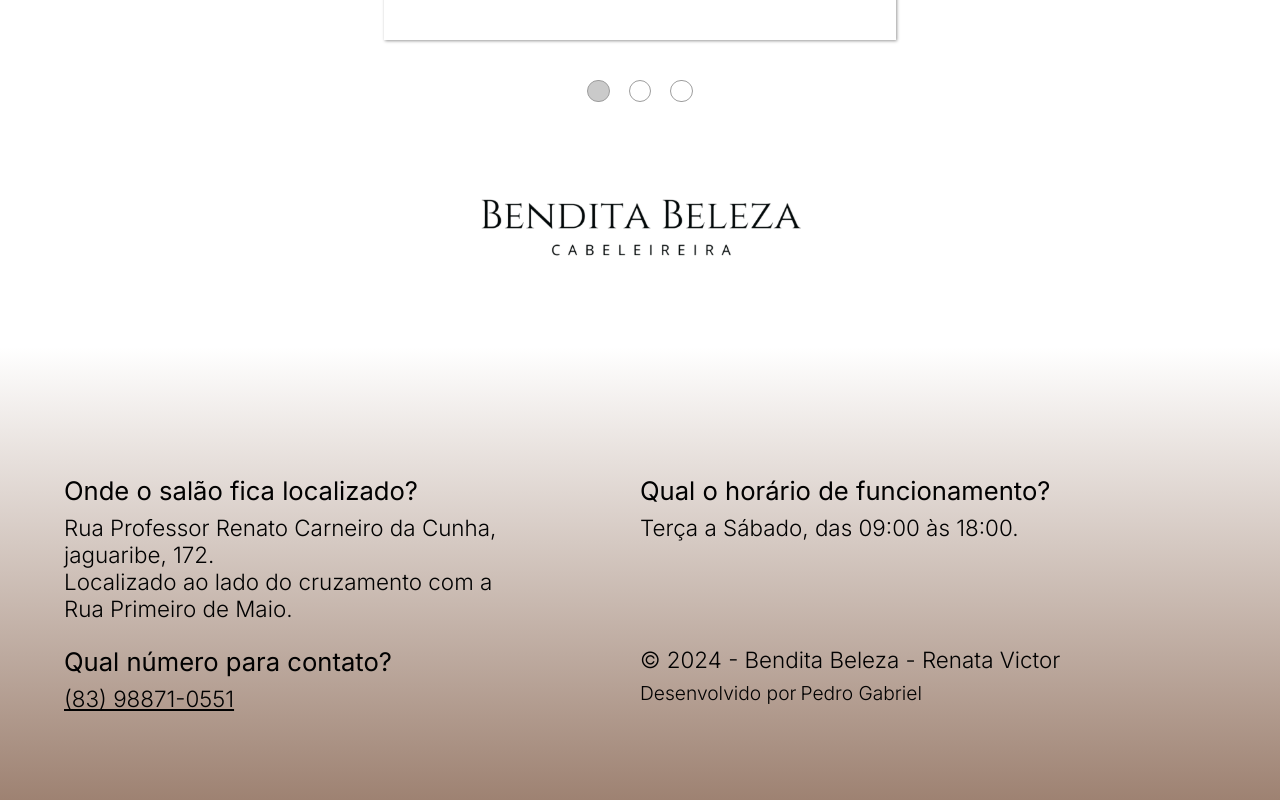
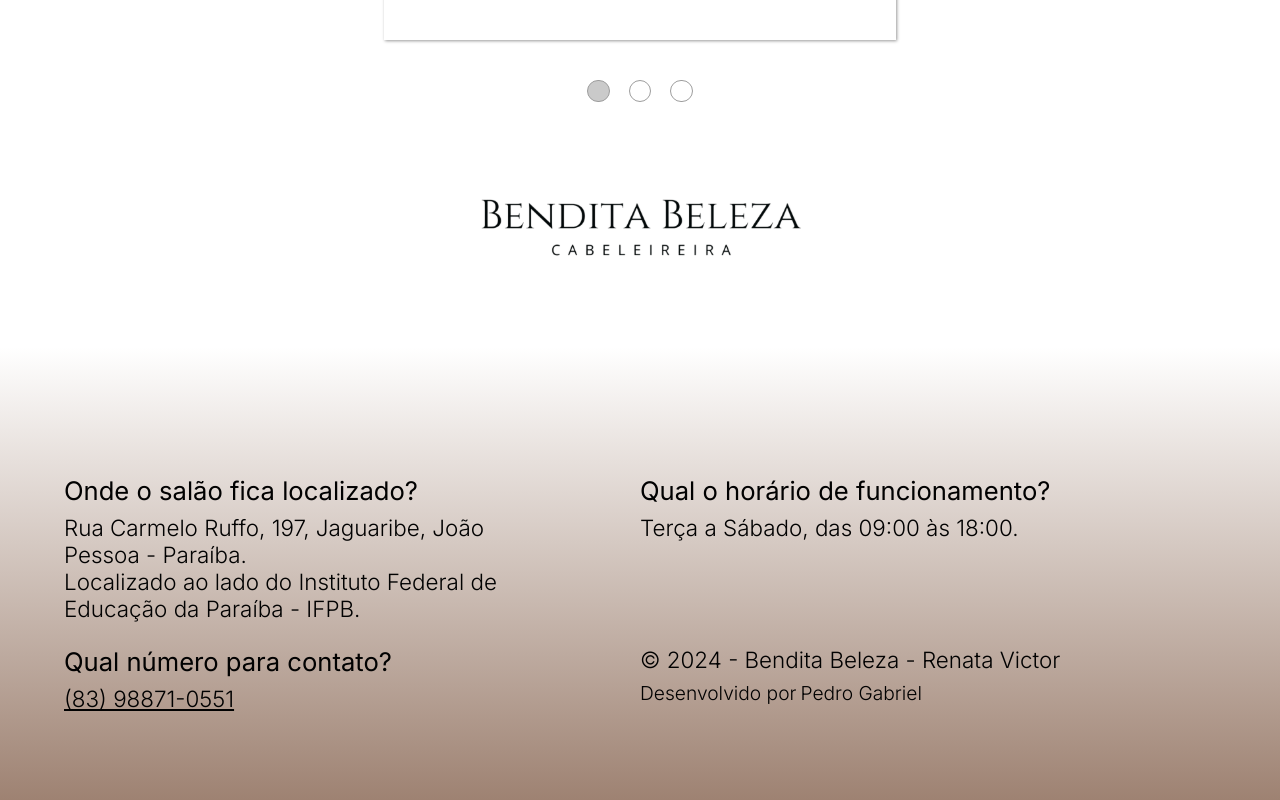
Before and after one commit to pedrogles/bendita-beleza, a React (Vite) app: page / in a window 1280 px wide. Shown: the part 844-1644 px from the top of the page. Built offline with nearby package versions, Linux system fonts and the light colour scheme.

Commit message:
Address changed

```diff
--- a/src/components/footer/Footer.jsx
+++ b/src/components/footer/Footer.jsx
@@ -6,8 +6,8 @@ export default function Footer() {
         <footer className="footer">
             <div className="footer-item">
                 <h4 className="item-title">Onde o salão fica localizado?</h4>
-                <p className="item-paragraph">Rua Professor Renato Carneiro da Cunha, jaguaribe, 172.</p>
-                <p className="item-paragraph">Localizado ao lado do cruzamento com a Rua Primeiro de Maio.</p>
+                <p className="item-paragraph">Rua Carmelo Ruffo, 197, Jaguaribe, João Pessoa - Paraíba.</p>
+                <p className="item-paragraph">Localizado ao lado do Instituto Federal de Educação da Paraíba - IFPB.</p>
             </div>
             <div className="footer-item">
                 <h4 className="item-title">Qual o horário de funcionamento?</h4>
```
